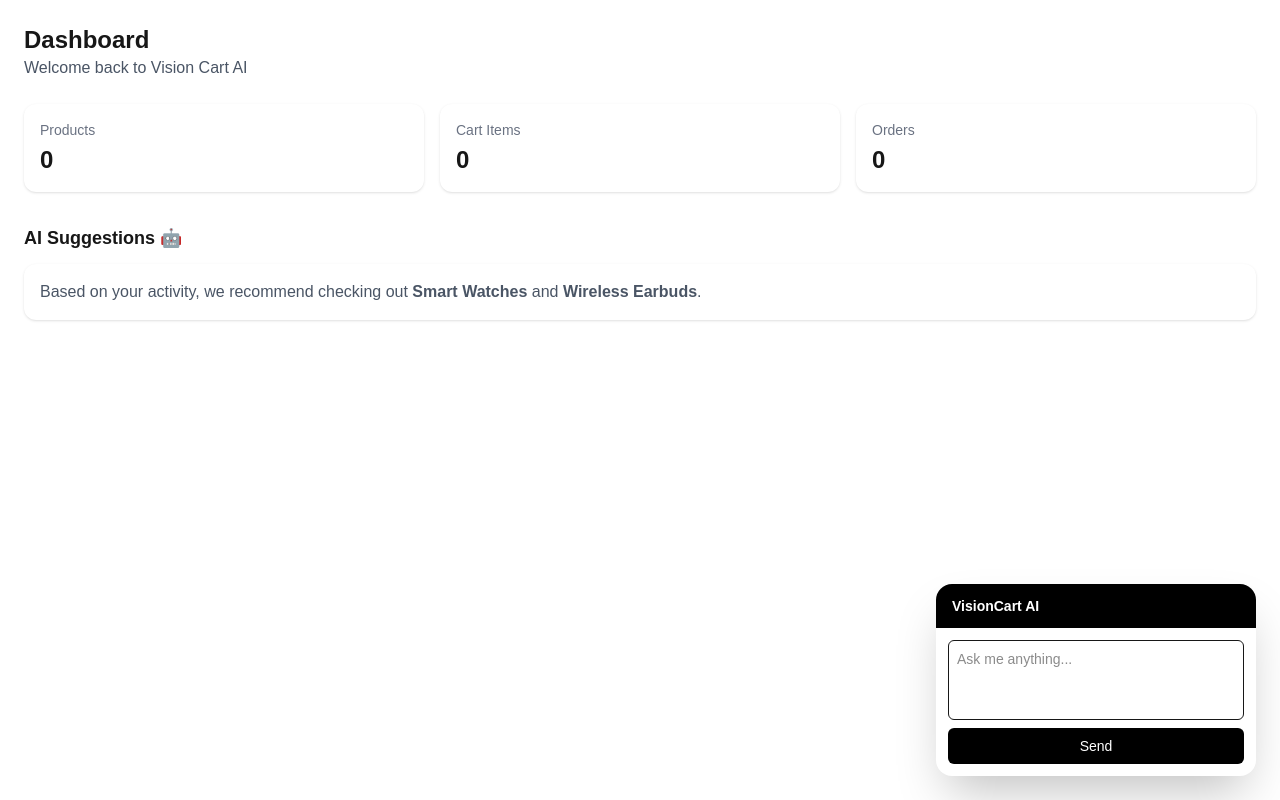
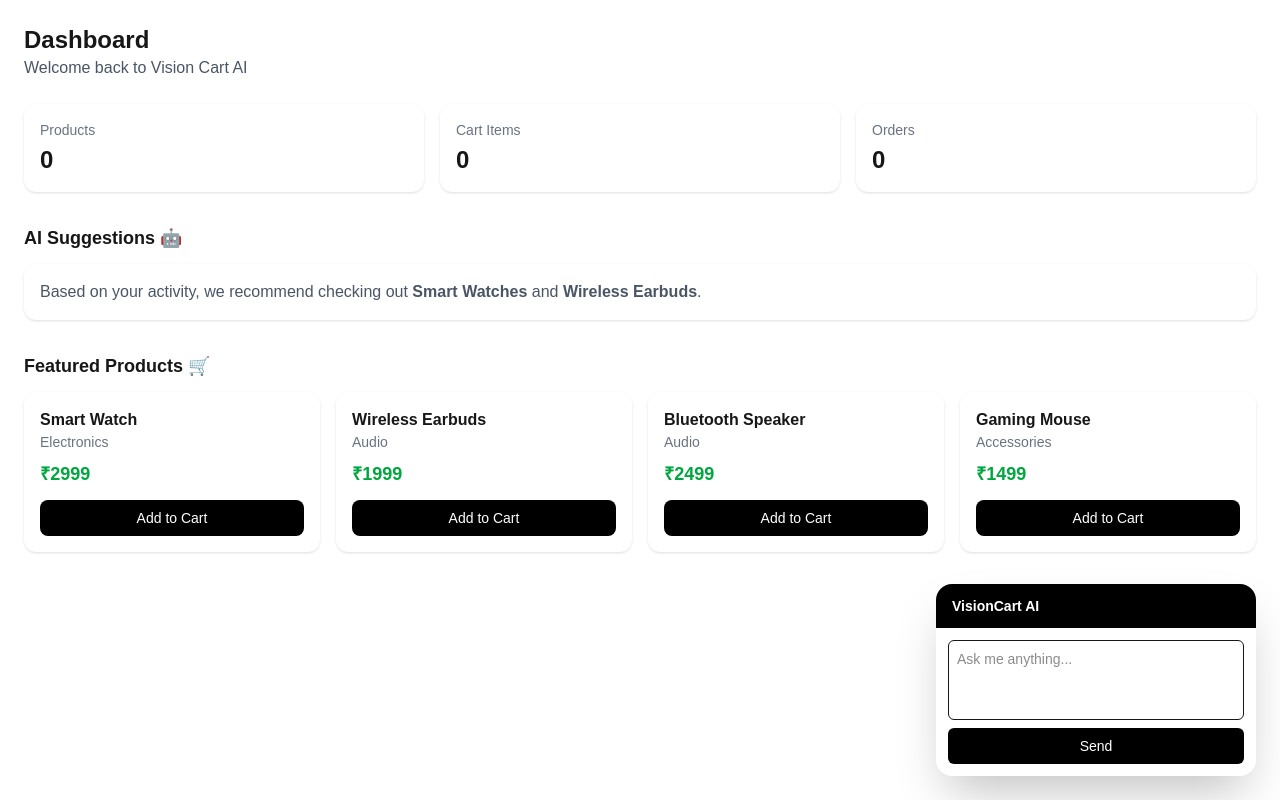
Before and after one commit to Venkateshgoud18/VisionCartAi, a Next.js app in the folder frontend/: page / in a window 1280 px wide. Built offline with nearby package versions, Linux system fonts and the light colour scheme; no server answers.

Commit message:
dashboard commit

```diff
--- a/frontend/src/app/components/DashBoard.js
+++ b/frontend/src/app/components/DashBoard.js
@@ -1,6 +1,33 @@
 "use client";
 
 import { useEffect, useState } from "react";
+
+const INBUILT_PRODUCTS = [
+  {
+    id: 1,
+    name: "Smart Watch",
+    price: 2999,
+    category: "Electronics",
+  },
+  {
+    id: 2,
+    name: "Wireless Earbuds",
+    price: 1999,
+    category: "Audio",
+  },
+  {
+    id: 3,
+    name: "Bluetooth Speaker",
+    price: 2499,
+    category: "Audio",
+  },
+  {
+    id: 4,
+    name: "Gaming Mouse",
+    price: 1499,
+    category: "Accessories",
+  },
+];
 
 export default function DashBoard() {
   const [stats, setStats] = useState({
@@ -69,6 +96,36 @@ export default function DashBoard() {
           </p>
         </div>
       </section>
+      {/* Inbuilt Products */}
+<section className="mt-8">
+  <h2 className="mb-3 text-lg font-semibold">
+    Featured Products 🛒
+  </h2>
+
+  <div className="grid grid-cols-1 gap-4 sm:grid-cols-2 lg:grid-cols-4">
+    {INBUILT_PRODUCTS.map((product) => (
+      <div
+        key={product.id}
+        className="rounded-xl bg-white p-4 shadow hover:shadow-md transition"
+      >
+        <h3 className="text-md font-semibold">
+          {product.name}
+        </h3>
+        <p className="text-sm text-gray-500">
+          {product.category}
+        </p>
+        <p className="mt-2 text-lg font-bold text-green-600">
+          ₹{product.price}
+        </p>
+
+        <button className="mt-3 w-full rounded-lg bg-black px-3 py-2 text-sm text-white hover:bg-gray-800">
+          Add to Cart
+        </button>
+      </div>
+    ))}
+  </div>
+</section>
+
     </main>
   );
 }
```
